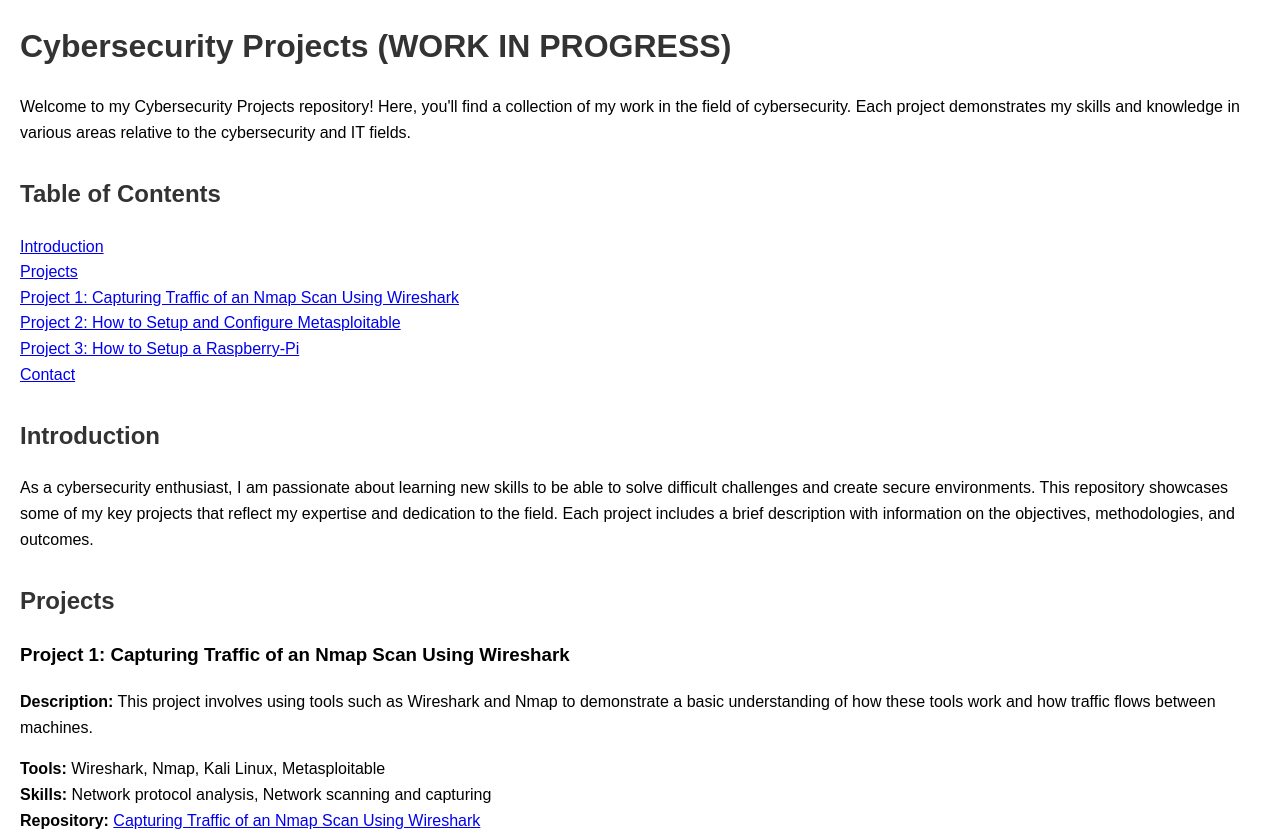
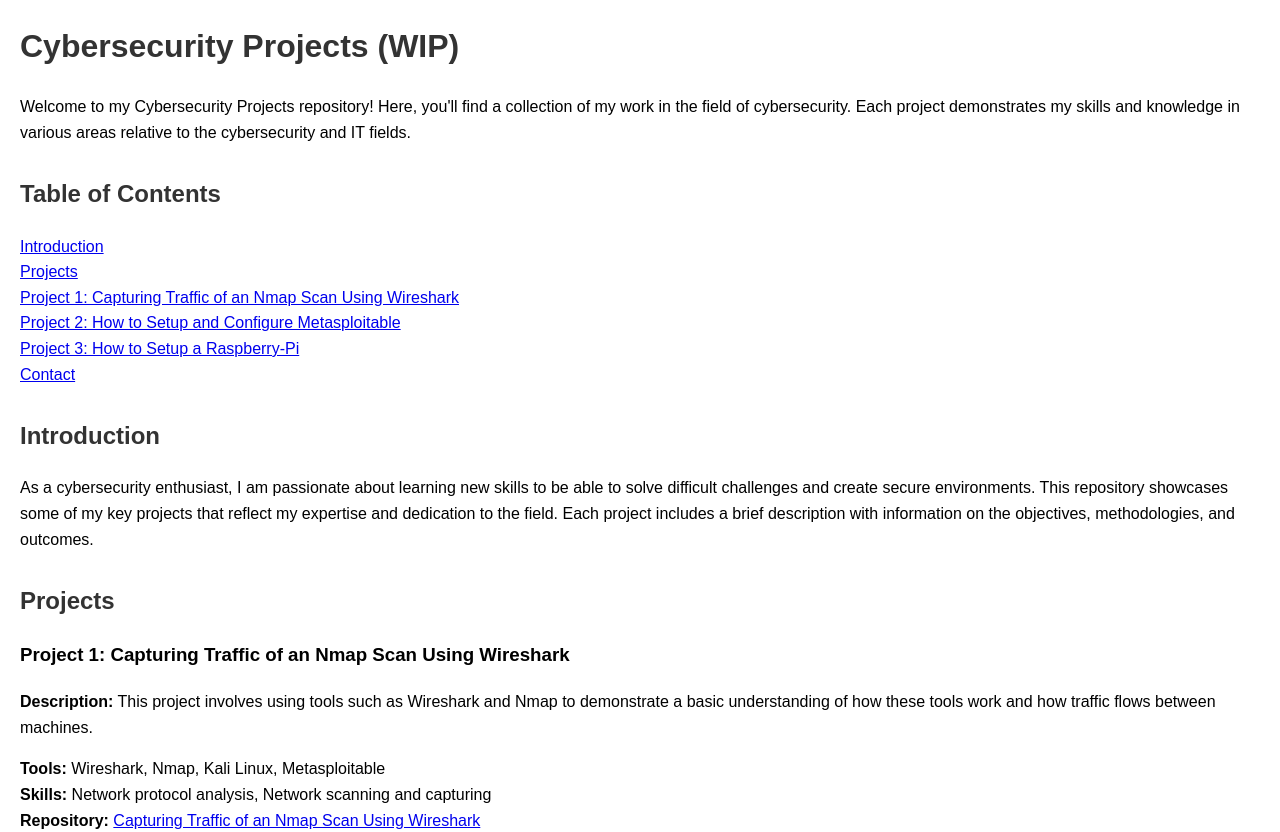
Before and after one commit to TB-SecProjects/TB-SecProjects, a plain HTML site: page index.html in a window 1280 px wide. Shown: the top 832 px of the page. Drawn offline with Linux system fonts and the light colour scheme.

Commit message:
Update index.html

```diff
--- a/index.html
+++ b/index.html
@@ -27,7 +27,7 @@
     </style>
 </head>
 <body>
-    <h1>Cybersecurity Projects (WORK IN PROGRESS)</h1>
+    <h1>Cybersecurity Projects (WIP)</h1>
 
     <p>Welcome to my Cybersecurity Projects repository! Here, you'll find a collection of my work in the field of cybersecurity. Each project demonstrates my skills and knowledge in various areas relative to the cybersecurity and IT fields.</p>
 
```
